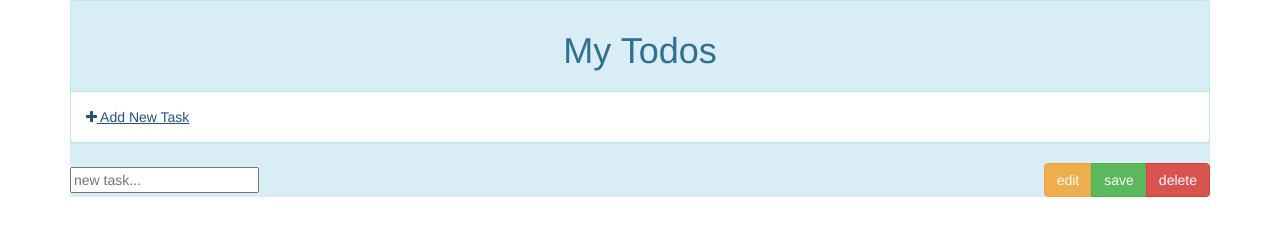
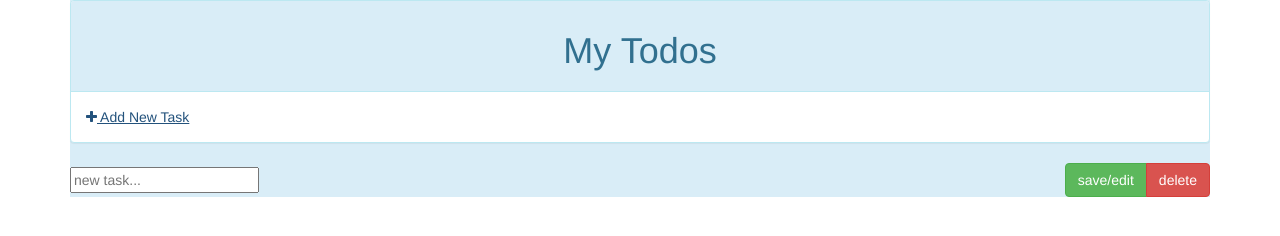
Before and after one commit to Scrump31/Todo-List-App, a website: page index.html in a window 1280 px wide. Both pictures are taken after a click on the link "Add New Task". Drawn offline with nearby package versions, Linux system fonts and the light colour scheme; files that its build step writes are made by us from their sources.

Commit message:
added edit funcionality to save btn and deleted edit btn. Also can hide input field when click out of box

```diff
--- a/index.html
+++ b/index.html
@@ -38,14 +38,13 @@
         <!-- Task Input -->
         <div>
           <label ng-hide="editing">{{todo.name}}</label>
-          <input ng-show="editing" ng-model="todo.name" type="text" placeholder="new task..."/>
+          <input ng-blur="editing = !editing" ng-show="editing" ng-model="todo.name" type="text" placeholder="new task..."/>
           <!--<div>Editing is: {{ editing }}</div>-->
         </div>
         <div>
         <!-- Task Edits -->
         <div class=" btn-group" role="group">
-          <button type="button" class="btn btn-warning">edit</button>
-          <button type="button" class="btn btn-success" ng-click="editing = !editing">save</button>
+          <button type="button" class="btn btn-success" ng-click="editing = !editing">save/edit</button>
           <button type="button" class="btn btn-danger">delete</button>
         </div>
       </div>
```
